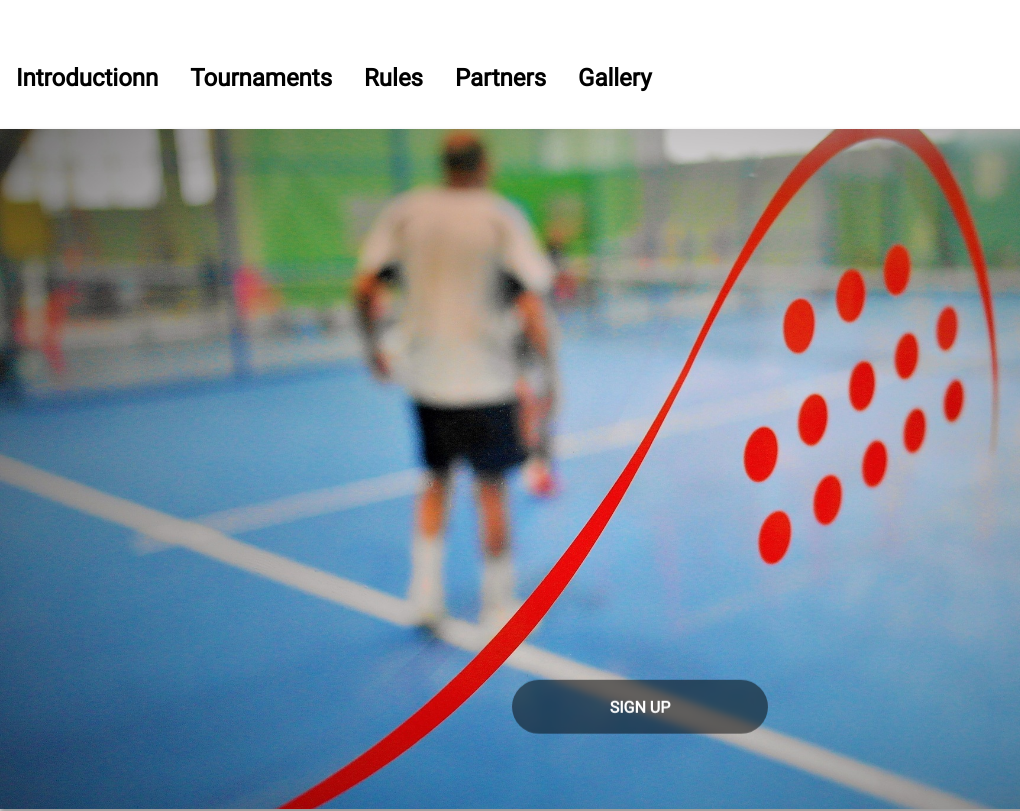
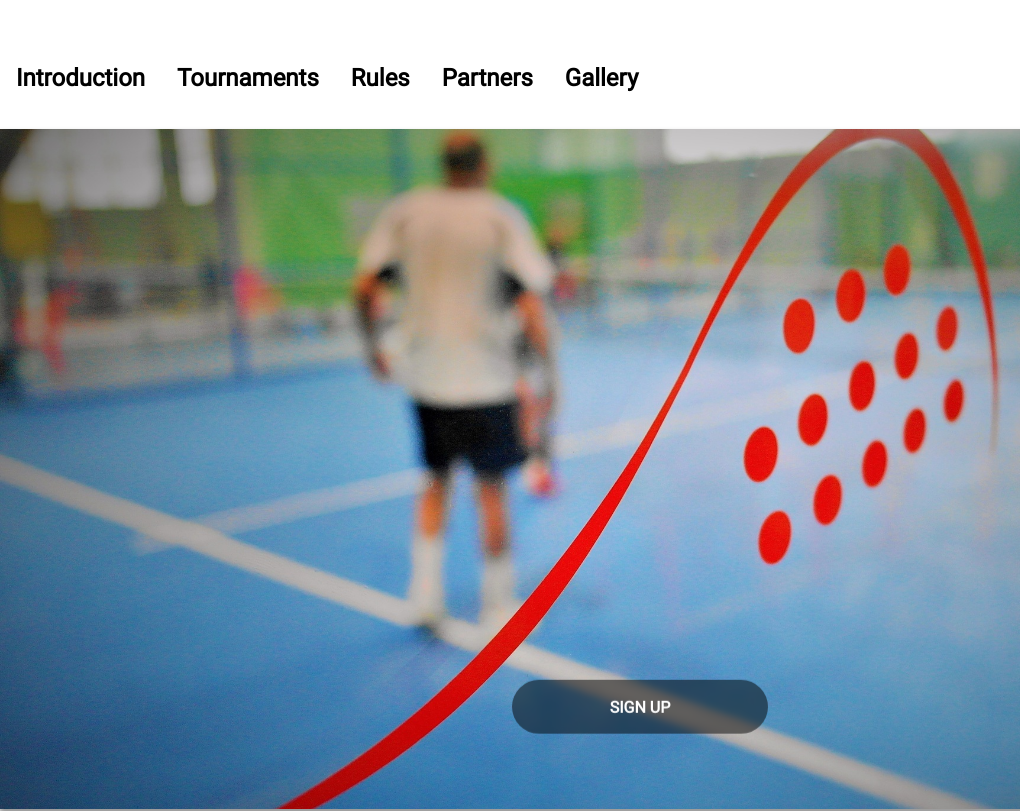
Before and after one commit to jotaeme890/proyecto_lm, a plain HTML site: page index.html in a window 1280 px wide. Shown: the top 811 px of the page, 0-1020 px from the left. Drawn offline with nearby package versions, Linux system fonts and the light colour scheme.

Commit message:
Add files via upload

```diff
--- a/index.html
+++ b/index.html
@@ -47,7 +47,7 @@
         <div id="centrar">
             <nav i="centrar2">
                 <div class="topnav" id="myTopnav">
-                    <a href="#intro">Introductionn</a>
+                    <a href="#intro">Introduction</a>
                     <a href="#torneos">Tournaments</a>
                     <a href="#normas">Rules</a>
                     <a href="#colaboraciones">Partners</a>
```
